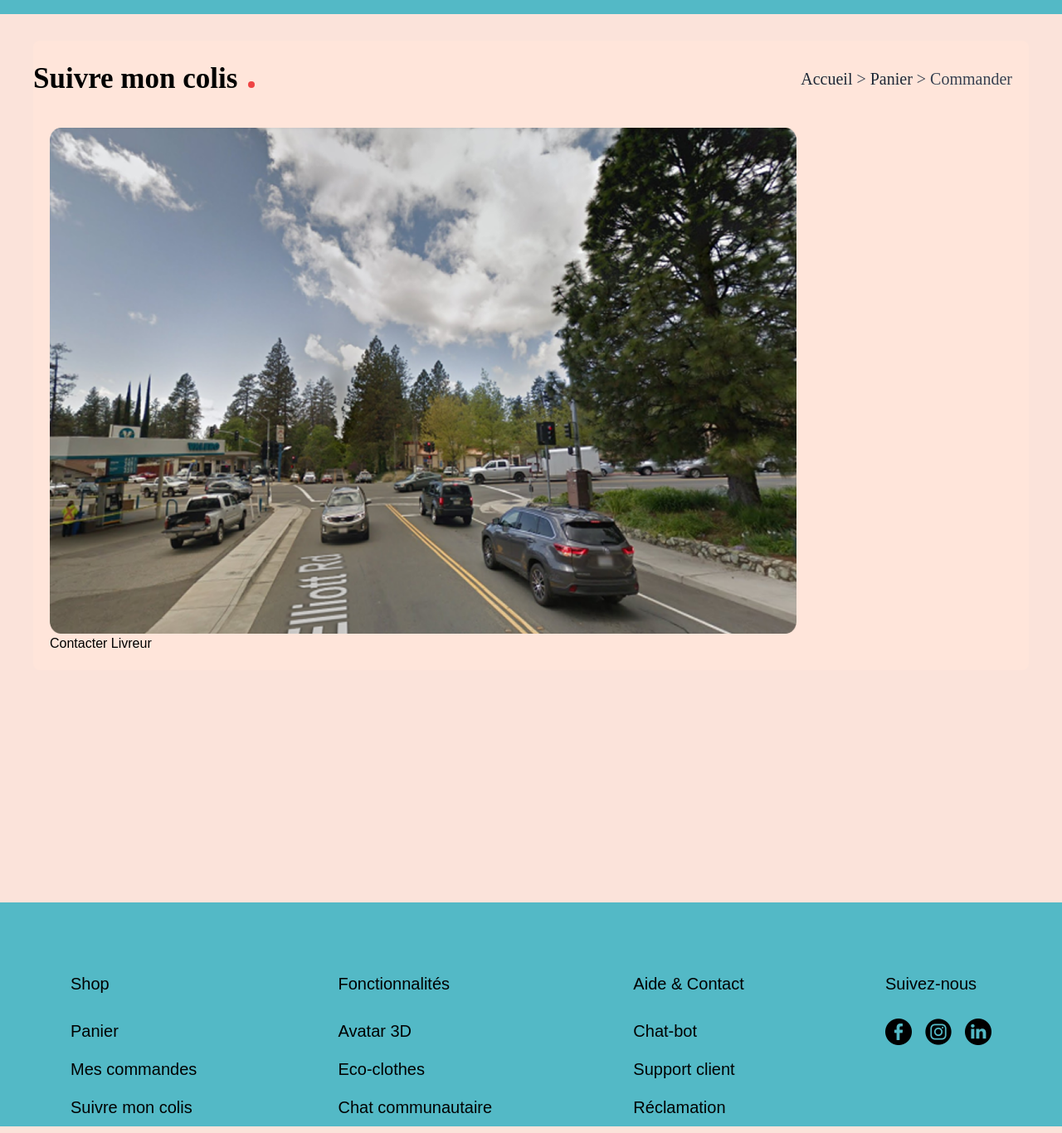
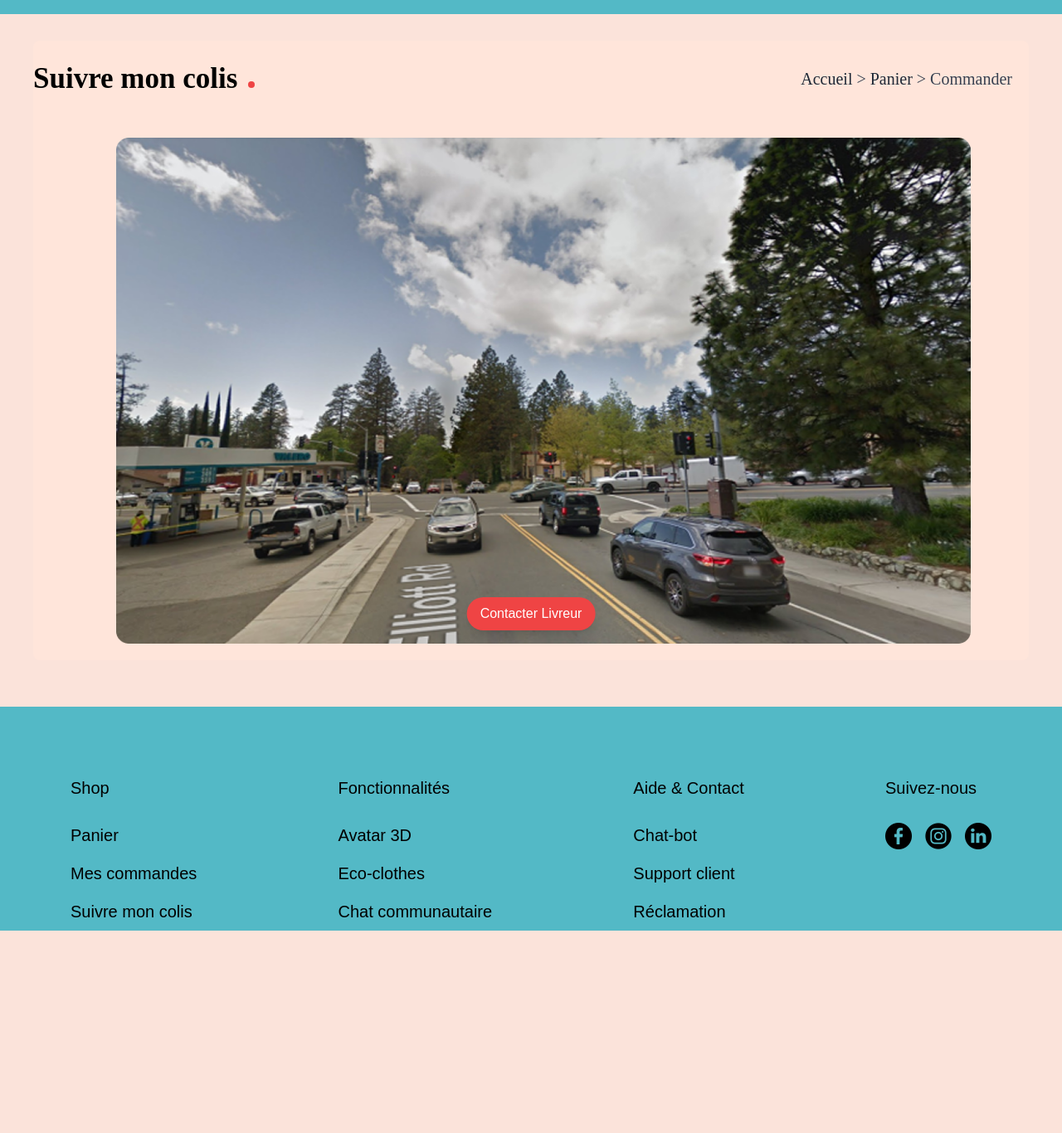
Before and after one commit to asmariahii/UI-Design, a website: page suivrecolis2.html in a window 1280 px wide. Shown: the part 94-1460 px from the top of the page at 83% size. After the commit the page ends 1224 px from the top, so only its background shows below. Drawn offline with Linux system fonts and the light colour scheme; a web font is replaced by a local one.

Commit message:
update page suivrecolis2

```diff
--- a/suivrecolis2.html
+++ b/suivrecolis2.html
@@ -47,18 +47,23 @@
                     </div>
                 </div>
 
-                <div class="tracking-container mx-auto mt-8">
-                    <div class="map-container">
-                        <img src="images/map2.png" alt="Carte de suivi de colis" class="w-[900px] h-[610px] rounded-lg">
-                        <button class="contact-delivery-btn">Contacter Livreur</button>
+                <div class="tracking-container mx-auto mt-11">
+                    <div class="map-container relative">
+                        <img src="images/map2.png" alt="Carte de suivi de colis" class="w-[1030px] h-[610px] rounded-lg ml-20">
+                        <button class="contact-delivery-btn absolute bottom-4 left-1/2 -translate-x-1/2 bg-red-500 text-white px-4 py-2 rounded-full shadow-lg">
+                            Contacter Livreur
+                        </button>
                     </div>
+
+
+
                 </div>
             </section>
         </main>
 
 
         <!-- Footer -->
-        <footer>
+        <footer class="mt-14">
             <div class="footer-sections">
                 <div>
                     <h3>Shop</h3>
```
Also changed, not shown: output.css.
